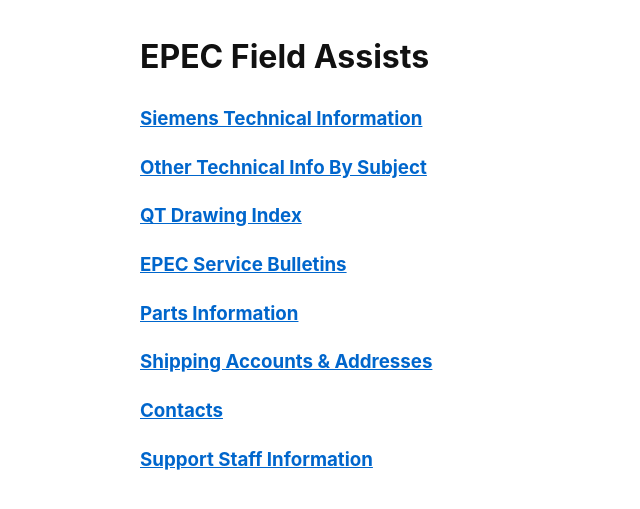
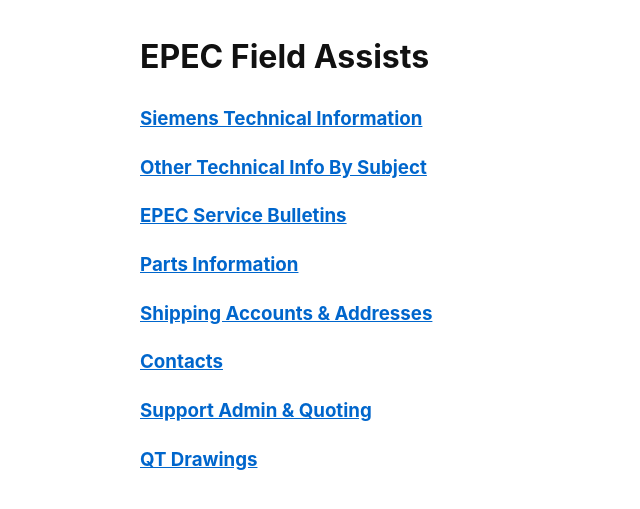
Before and after one commit to epecsupport/Service, a Jekyll site: the page built from index.md, in a window 1280 px wide. Shown: the top 509 px of the page, without its empty margins (0-640 px from the left). Built offline with Jekyll 4.4.1, drawn with Linux system fonts in a browser that asks for light colours.

Commit message:
Update index.md

```diff
--- a/index.md
+++ b/index.md
@@ -10,8 +10,6 @@ autolink: true
 
 ### [Other Technical Info By Subject](tech/otech.html)
 
-### [QT Drawing Index](dwgindex.html)
-
 ### [EPEC Service Bulletins](bulletins.html)
 
 ### [Parts Information](library/partscatalogue/partscat.html)
@@ -20,4 +18,6 @@ autolink: true
 
 ### [Contacts](contacts.html)
 
-### [Support Staff Information](support.html)
+### [Support Admin & Quoting](support.html)
+
+### [QT Drawings](dwgindex.html)
```
